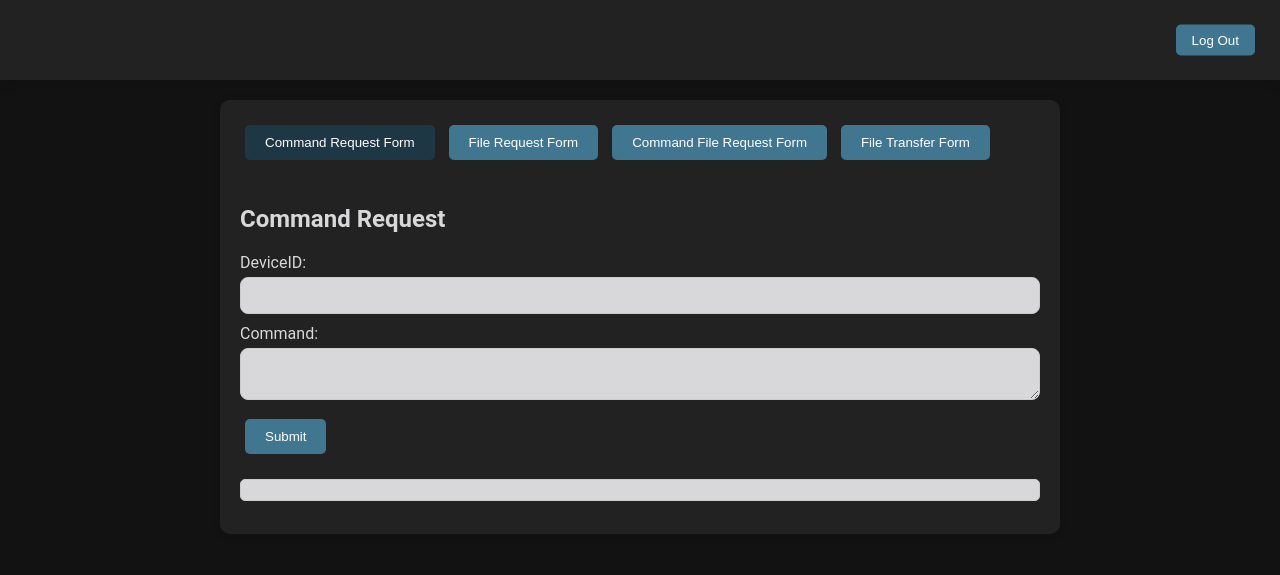
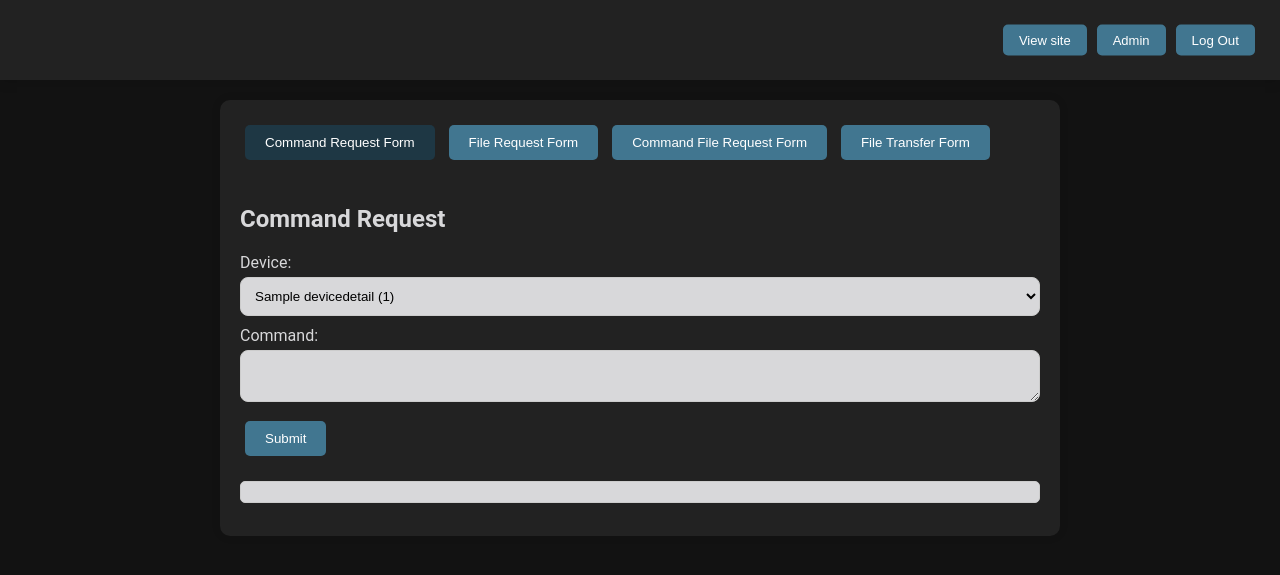
Before and after one commit to ClimateNetTumoLabs/django-app, a Django app: page /remote-control/ in a window 1280 px wide. Shown: the top 575 px of the page. Run offline with Django 4.2, Linux system fonts and the light colour scheme; a user stored in the database is signed in; tables that the repository leaves empty hold one stand-in row (values such as "Sample post"); data that the repository does not hold is empty.

Commit message:
Added dropdown for deviceID and S3 Files

```diff
--- a/climatenet/climatenet/settings.py
+++ b/climatenet/climatenet/settings.py
@@ -60,7 +60,7 @@ MIDDLEWARE = [
     'django.middleware.clickjacking.XFrameOptionsMiddleware',
 ]
 
-LOGIN_URL = '/remote-control/login'
+LOGIN_URL = '/admin/login/'
 
 ROOT_URLCONF = 'climatenet.urls'
 
--- a/climatenet/climatenet/urls.py
+++ b/climatenet/climatenet/urls.py
@@ -7,12 +7,12 @@ from django.shortcuts import HttpResponseRedirect
 
 
 urlpatterns = [
-    path('', TemplateView.as_view(template_name='index.html')),
+    path('', TemplateView.as_view(template_name='index.html'), name='home'),
     re_path(r'^admin$', lambda x: HttpResponseRedirect('/admin/')),
     path('admin/', admin.site.urls),
     path('', include('backend.urls')),
     path('device_cl/<str:device_id>', TemplateView.as_view(template_name='index.html')),
-    re_path("about", TemplateView.as_view(template_name='index.html')),
+    re_path("about", TemplateView.as_view(template_name='index.html'), name='about'),
     path('remote-control/', include('remotecontrol.urls')),
 ]
 
--- a/climatenet/remotecontrol/static/remote_control/css/home.css
+++ b/climatenet/remotecontrol/static/remote_control/css/home.css
@@ -45,8 +45,8 @@ label {
 }
 
 input[type="text"],
-input[type="number"],
-textarea {
+textarea,
+select {
     width: 100%;
     padding: 10px;
     margin-bottom: 10px;
@@ -91,14 +91,14 @@ header {
     margin-bottom: 20px; /* Добавляем небольшой отступ снизу */
 }
 
-.logout-container {
+.header-container {
     position: absolute;
     top: 50%;
     transform: translateY(-50%);
     right: 20px;
 }
 
-.logout-container button {
+.header-container button {
     background-color: #417690;
     color: #fff;
     padding: 8px 16px;
@@ -108,6 +108,29 @@ header {
     transition: background-color 0.3s ease;
 }
 
-.logout-container button:hover {
+.header-container button:hover {
     background-color: #bdbdbd;
 }
+
+.header-container a {
+    background-color: #417690;
+    color: #fff;
+    padding: 8px 16px;
+    border: none;
+    border-radius: 5px;
+    cursor: pointer;
+    transition: background-color 0.3s ease;
+    margin: 5px;
+    max-height: 15px;
+    text-decoration: none;
+    font-family: Arial;
+    font-size: small;
+}
+
+.header-container a:hover {
+    background-color: #bdbdbd; /* Цвет при наведении */
+}
+
+.header-container {
+    display: flex; /* Располагаем элементы в строку */
+}
--- a/climatenet/remotecontrol/templates/remote_control/home.html
+++ b/climatenet/remotecontrol/templates/remote_control/home.html
@@ -9,7 +9,9 @@
     </head>
     <body>
         <header>
-            <div class="logout-container">
+            <div class="header-container">
+                <a href="{% url 'home' %}">View site</a>
+                <a href="{% url 'admin:index' %}">Admin</a>
                 <form action="{% url 'remote-control-logout' %}" method="post">
                     {% csrf_token %}
                     <button type="submit">Log Out</button>
@@ -24,8 +26,14 @@
             <button id="fileTransferButton" onclick="openForm('fileTransfer')">File Transfer Form</button>
             <div id="commandForm" style="display: block;" class="form-container">
                 <h2>Command Request</h2>
-                <form onsubmit="submitForm(event, 'commandResult')" action="{% url 'submit_command_request' %}" method="POST"> {% csrf_token %} <label for="deviceId">DeviceID:</label>
-                    <input type="number" id="deviceId" name="deviceId" min="1" step="1">
+                <form onsubmit="submitForm(event, 'commandResult')" action="{% url 'submit_command_request' %}" method="POST">
+                    {% csrf_token %}
+                    <label for="deviceId">Device:</label>
+                    <select id="deviceId" name="deviceId">
+                        {% for device in device_list %}
+                            <option value="{{ device.generated_id }}">{{ device.name }}   ({{ device.generated_id }})</option>
+                        {% endfor %}
+                    </select>
                     <label for="command">Command:</label>
                     <textarea id="command" name="command"></textarea>
                     <button type="submit">Submit</button>
@@ -34,8 +42,14 @@
             </div>
             <div id="commandFileForm" class="form-container">
                 <h2>Command Result File Request</h2>
-                <form onsubmit="submitForm(event, 'commandFileResult')" action="{% url 'submit_command_file_request' %}" method="POST"> {% csrf_token %} <label for="commandFileDeviceId">DeviceID:</label>
-                    <input type="number" id="commandFileDeviceId" name="commandFileDeviceId" min="1" step="1">
+                <form onsubmit="submitForm(event, 'commandFileResult')" action="{% url 'submit_command_file_request' %}" method="POST">
+                    {% csrf_token %}
+                    <label for="commandFileDeviceId">DeviceID:</label>
+                    <select id="commandFileDeviceId" name="commandFileDeviceId">
+                        {% for device in device_list %}
+                            <option value="{{ device.generated_id }}">{{ device.name }}   ({{ device.generated_id }})</option>
+                        {% endfor %}
+                    </select>
                     <label for="commandFileCommand">Command:</label>
                     <textarea id="commandFileCommand" name="commandFileCommand"></textarea>
                     <button type="submit">Submit</button>
@@ -44,8 +58,14 @@
             </div>
             <div id="fileForm" class="form-container">
                 <h2>File Request</h2>
-                <form onsubmit="submitForm(event, 'fileResult')" action="{% url 'submit_file_request' %}" method="POST"> {% csrf_token %} <label for="fileDeviceId">DeviceID:</label>
-                    <input type="number" id="fileDeviceId" name="fileDeviceId" min="1" step="1">
+                <form onsubmit="submitForm(event, 'fileResult')" action="{% url 'submit_file_request' %}" method="POST">
+                    {% csrf_token %}
+                    <label for="fileDeviceId">DeviceID:</label>
+                    <select id="fileDeviceId" name="fileDeviceId">
+                        {% for device in device_list %}
+                            <option value="{{ device.generated_id }}">{{ device.name }}   ({{ device.generated_id }})</option>
+                        {% endfor %}
+                    </select>
                     <label for="filePath">File Path:</label>
                     <input type="text" id="filePath" name="filePath">
                     <button type="submit">Submit</button>
@@ -54,10 +74,20 @@
             </div>
             <div id="fileTransferForm" class="form-container">
                 <h2>File Transfer</h2>
-                <form onsubmit="submitForm(event, 'fileTransferResult')" action="{% url 'submit_file_transfer' %}" method="POST"> {% csrf_token %} <label for="fileTransferDeviceId">DeviceID:</label>
-                    <input type="number" id="fileTransferDeviceId" name="fileTransferDeviceId" min="1" step="1">
+                <form onsubmit="submitForm(event, 'fileTransferResult')" action="{% url 'submit_file_transfer' %}" method="POST">
+                    {% csrf_token %}
+                    <label for="fileTransferDeviceId">DeviceID:</label>
+                    <select id="fileTransferDeviceId" name="fileTransferDeviceId">
+                        {% for device in device_list %}
+                            <option value="{{ device.generated_id }}">{{ device.name }}   ({{ device.generated_id }})</option>
+                        {% endfor %}
+                    </select>
                     <label for="fileTransferS3Key">S3 File Key:</label>
-                    <input type="text" id="fileTransferS3Key" name="fileTransferS3Key">
+                    <select id="fileTransferS3Key" name="fileTransferS3Key">
+                        {% for file in s3_files %}
+                            <option value="{{ file }}">{{ file }}</option>
+                        {% endfor %}
+                    </select>
                     <label for="fileTransferDestination">Destination Path:</label>
                     <input type="text" id="fileTransferDestination" name="fileTransferDestination">
                     <button type="submit">Submit</button>
--- a/climatenet/remotecontrol/urls.py
+++ b/climatenet/remotecontrol/urls.py
@@ -5,7 +5,6 @@ from django.contrib.auth.decorators import login_required
 
 urlpatterns = [
     path('', login_required(views.home), name='remote-control'),
-    path('login', views.login_user, name='remote-control-login'),
     path('submit_command_request/', login_required(views.submit_command_request), name='submit_command_request'),
     path('submit_command_file_request/', login_required(views.submit_command_file_request), name='submit_command_file_request'),
     path('submit_file_request/', login_required(views.submit_file_request), name='submit_file_request'),
--- a/climatenet/remotecontrol/views.py
+++ b/climatenet/remotecontrol/views.py
@@ -1,8 +1,10 @@
 from django.shortcuts import render, redirect
 from django.http import HttpResponse
-from django.contrib.auth import authenticate, login, logout
+from django.contrib.auth import logout
 from django.views.decorators.cache import never_cache
-from django.contrib import messages
+from backend.models import DeviceDetail
+from .config import S3_SECRET_KEY, S3_ACCESS_KEY, MQTT_BROKER_ENDPOINT
+from .s3 import S3Manager
 import paho.mqtt.client as mqtt
 import os
 import ssl
@@ -16,6 +18,8 @@ results = {
 
 current_working_directory = os.getcwd()
 
+s3_manager = S3Manager(S3_ACCESS_KEY, S3_SECRET_KEY)
+
 
 class MqttClient:
     def __init__(self):
@@ -26,7 +30,7 @@ class MqttClient:
             keyfile=os.path.join(current_working_directory, 'remotecontrol/mqtt_certificates/private.pem.key'),
             tls_version=ssl.PROTOCOL_SSLv23)
         self.client.tls_insecure_set(True)
-        self.client.connect("a3b2v7yks3ewbi-ats.iot.us-east-1.amazonaws.com", 8883, 60)
+        self.client.connect(MQTT_BROKER_ENDPOINT, 8883, 60)
         self.client.on_message = self.process_message
         self.client.subscribe("raspberry/response", qos=1)
 
@@ -43,29 +47,18 @@ class MqttClient:
 
 def logout_user(request):
     logout(request)
-    return redirect('remote-control-login')
-
-
-@never_cache
-def login_user(request):
-    if request.method == "POST":
-        username = request.POST['username']
-        password = request.POST['password']
-        user = authenticate(request, username=username, password=password)
-
-        if user is not None:
-            login(request, user)
-            return redirect('remote-control')
-        else:
-            messages.success(request, "Something Wrong")
-            return redirect('remote-control-login')
-    else:
-        return render(request, 'authenticate/login.html', {})
+    return redirect('/admin/login/?next=/remote-control/')
 
 
 @never_cache
 def home(request):
-    return render(request, 'remote_control/home.html')
+    s3_files = s3_manager.list_files()
+    device_list = DeviceDetail.objects.all()
+    context = {
+        'device_list': device_list,
+        's3_files': s3_files
+    }
+    return render(request, 'remote_control/home.html', context)
 
 
 def get_result(mqtt_request):
@@ -78,7 +71,7 @@ def get_result(mqtt_request):
     result = "Timeout Error"
 
     start_time = time.time()
-    while time.time() - start_time < 15:
+    while time.time() - start_time < 60:
         if one_time_token in results:
             result = results[one_time_token]
             del results[one_time_token]
```
Also changed, not shown: climatenet/remotecontrol/static/remote_control/css/login.css (deleted, +0 -72 lines), climatenet/remotecontrol/templates/authenticate/login.html (deleted, +0 -37 lines), 1 other file.
